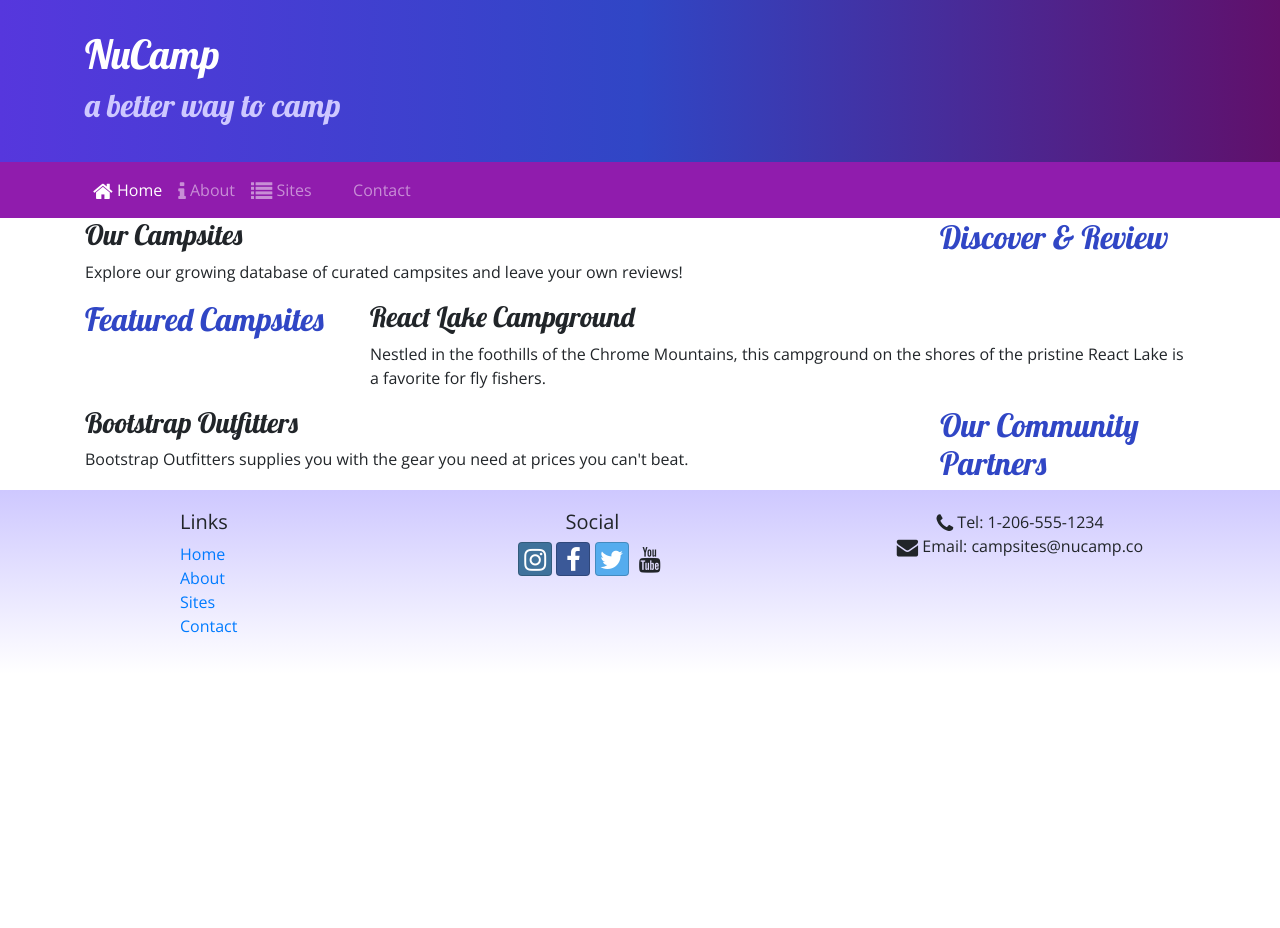
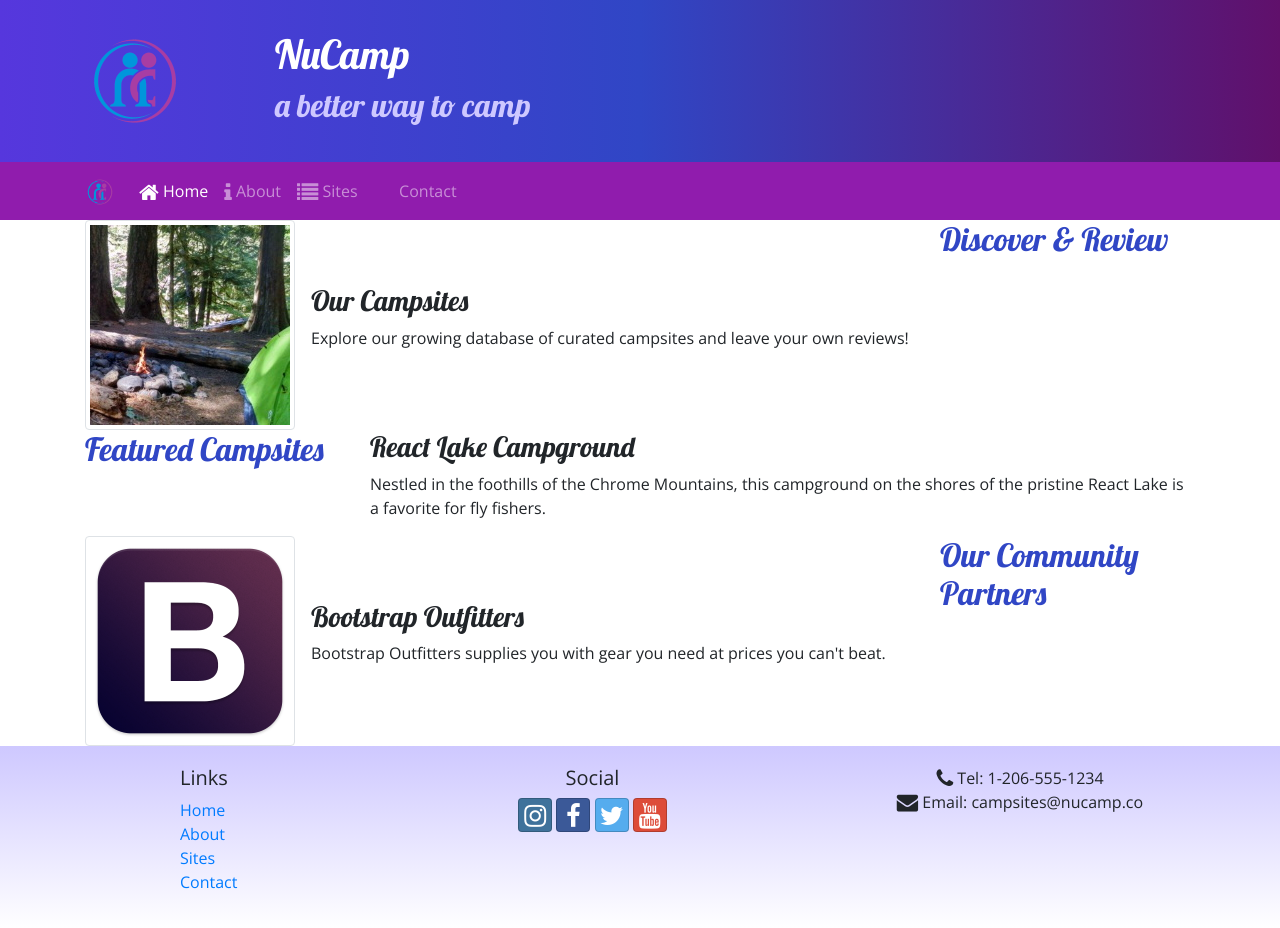
Before and after one commit to david-ricketts/git-test1, a website: page index.html in a window 1280 px wide. Before the commit the page ends 800 px from the top, so only its background shows below. Drawn offline with nearby package versions, Linux system fonts and the light colour scheme.

Commit message:
Images and Media

```diff
--- a/index.html
+++ b/index.html
@@ -23,6 +23,9 @@
     <header class="jumbotron jumbotron-fluid">
         <div class="container">
             <div class="row">
+                <div class="col-4 col-sm-3 col-md-2 align-self-center">
+                    <img src="img/logo.png" class="img-fluid" />
+                 </div>
                 <div class="col">
                     <h1>NuCamp</h1>
                     <h2>a better way to camp</h2>
@@ -33,6 +36,8 @@
 
     <nav class="navbar navbar-expand-sm navbar-dark sticky-top">
         <div class="container">
+            <a class="navbar-brand" href="index.html"><img src="img/logo.png" height="30" width="30" /></a>
+            <button class="navbar-toggler" type="button" data-toggle="collapse" data-target="#nucampNavbar">
             <button class="navbar-toggler ml-auto" type="button" data-toggle="collapse" data-target="#nucampNavbar">
                 <span class="navbar-toggler-icon"></span>
             </button>
@@ -53,8 +58,13 @@
                 <h2>Discover & Review</h2>
             </div>
             <div class="col">
-                <h3>Our Campsites</h3>
-                <p class="d-none d-sm-block">Explore our growing database of curated campsites and leave your own reviews!</p>
+                <div class="media">
+                    <img class="d-flex mr-3 img-thumbnail" src="img/breadcrumb-trail-thumb.jpg" alt="Breadcrumb Trail" />
+                    <div class="media-body align-self-center">
+                        <h3>Our Campsites</h3>
+                        <p class="d-none d-sm-block">Explore our growing database of curated campsites and leave your own reviews!</p>
+                    </div>
+                </div>
             </div>
         </div>
 
@@ -73,8 +83,13 @@
                 <h2>Our Community Partners</h2>
             </div>
             <div class="col">
-                <h3>Bootstrap Outfitters</h3>
-                <p class="d-none d-sm-block">Bootstrap Outfitters supplies you with the gear you need at prices you can't beat.</p>
+                <div class="media">
+                    <img class="d-flex mr-3 img-thumbnail" src="img/bootstrap-thumb.png" alt="Bootstrap Outfitters" />
+                    <div class="media-body align-self-center">
+                        <h3>Bootstrap Outfitters</h3>
+                        <p class="d-none d-sm-block">Bootstrap Outfitters supplies you with gear you need at prices you can't beat.</p>
+                    </div>
+                </div>
             </div>
         </div>
     </div>
@@ -96,7 +111,7 @@
                     <a class="btn btn-social-icon btn-instagram" href="http://instagram.com/"><i class="fa fa-instagram"></i></a>
                     <a class="btn btn-social-icon btn-facebook" href="http://facebook.com/"><i class="fa fa-facebook"></i></a>
                     <a class="btn btn-social-icon btn-twitter" href="http://twitter.com/"><i class="fa fa-twitter"></i></a>
-                    <a class="btn btn-social-icon btn-youtube" href="http://youtube.com/"><i class="fa fa-youtube"></i></a>
+                    <a class="btn btn-social-icon btn-google" href="http://youtube.com/"><i class="fa fa-youtube"></i></a>
                 </div>
                 <div class="col-sm-4 text-center">
                     <i class="fa fa-phone fa-lg fa-primary"></i> Tel: 1-206-555-1234<br />
```
Also changed, not shown: aboutus.html (+11 -5 lines), contactus.html (+11 -6 lines).
